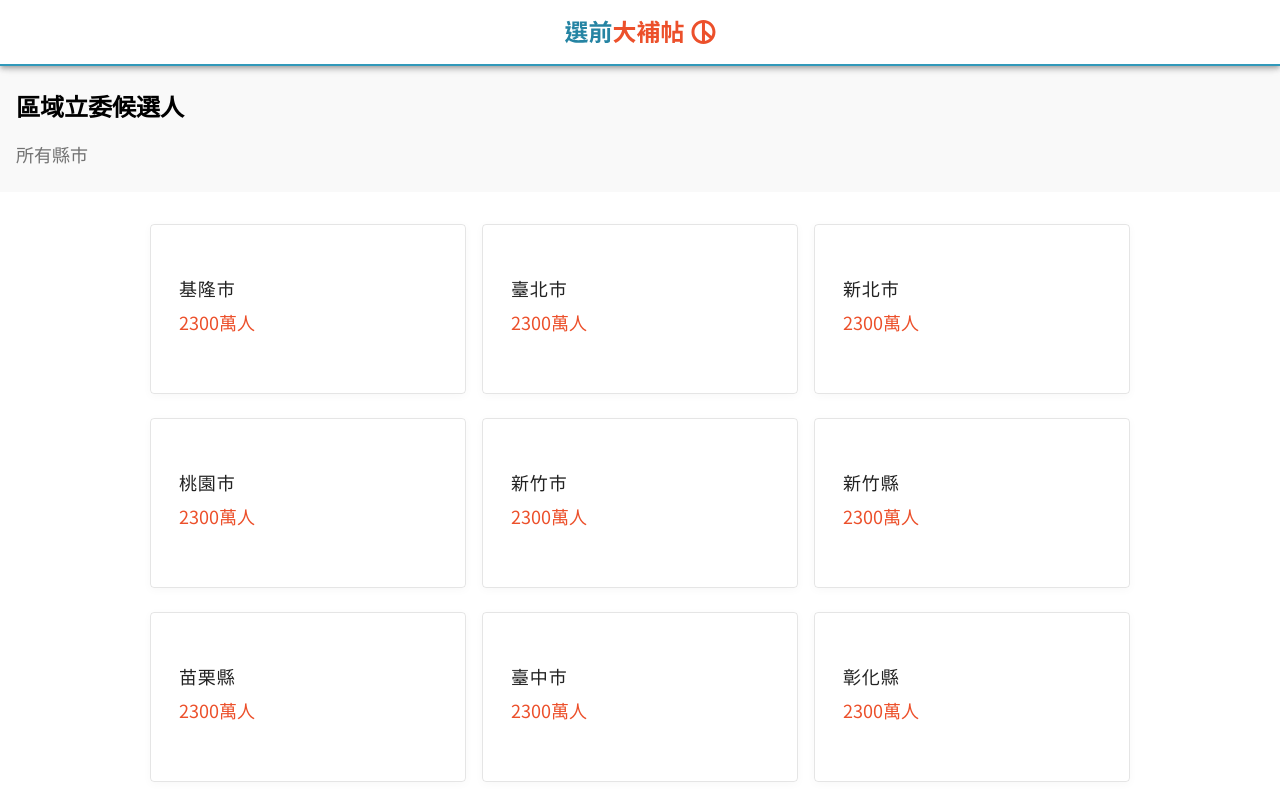
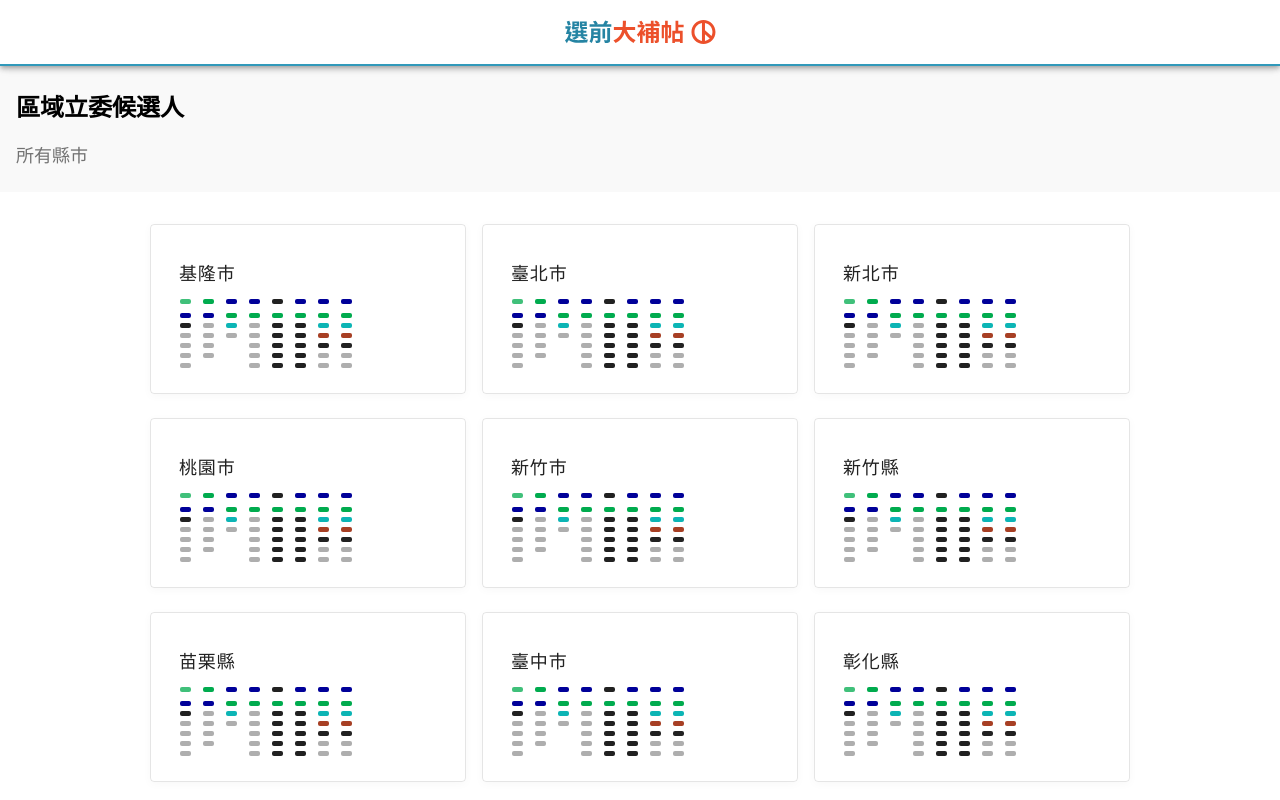
Before and after one commit to g0v/2020voting-guide, a React (Create React App) app in the folder mobile/: page /regional in a window 1280 px wide. Shown: the top 800 px of the page. Built offline with nearby package versions, Linux system fonts and the light colour scheme.

Commit message:
add party distribution

```diff
--- a/mobile/src/components/ConstituencyCounty/County.tsx
+++ b/mobile/src/components/ConstituencyCounty/County.tsx
@@ -12,6 +12,7 @@ const desktopStyle = makeStyles({
     },
     listItem: {
         boxSizing: 'border-box',
+        position: 'relative',
         marginTop: '24px',
         marginRight: '8px',
         marginLeft: '8px',
@@ -24,10 +25,13 @@ const desktopStyle = makeStyles({
         borderRadius: '4px',
         display: 'inline-block',
     },
-    cityName: {
+    regionName: {
         boxSizing: 'border-box',
         display: 'block',
         'line-height': '36px',
+        position: 'absolute',
+        top: '29px',
+        left: '28px',
         /* Font */
         color: '#222',
         'font-family': 'Noto Sans TC',
@@ -36,29 +40,113 @@ const desktopStyle = makeStyles({
         'font-size': '24px',
         'letter-spacing': '0.0357143em',
     },
-    cityInfo: {
+    regionInfo: {
         boxSizing: 'border-box',
-        'line-height': '27px',
+        position: 'absolute',
+        top: `${74-5}px`,//74-5
+        left: `${29-12}px`,
+    },
+    regionInfoCellRow: {
+        fontSize: 0,
+    },
+    regionInfoCell: {
+        boxSizing: 'border-box',
+        'width': '11px',
+        'height': '5px',
+        'border-radius': '2px',
         marginTop: '5px',
-        /* Font */
-        'font-family': 'Noto Sans TC',
-        'font-style': 'normal',
-        'font-weight': 'normal',
-        'font-size': '18px',
-        color: '#EC502B',
+        marginLeft: '12px',
+        display: 'inline-block',
     },
 });
 const mobileStyle = makeStyles({
+    regionInfoCell: {
+    },
     listItemWrapper: {
     },
     listItem: {
         padding: '20px',
     },
-    cityName: {
-    },
-    cityInfo: {
+    regionName: {
     },
 });
+
+const partyColorLookup: {[index: string]: any} = {
+    'dpp': '#00AB4E',
+    'tmd': '#0CB5B5',
+    'no_party':'#212121',
+    'gjin': '#A73F24',
+    'party01': '#40C07A',
+    'kmt': '#000099',
+    'other_party': '#AEAEAE',
+};
+
+const regionInfoData = [
+    // column #1
+    ['party01', 'kmt', 'no_party', 'other_party', 'other_party', 'other_party', 'other_party'],
+    // column #2
+    ['dpp', 'kmt', 'other_party', 'other_party', 'other_party', 'other_party'],
+    // column #3
+    ['kmt', 'dpp', 'tmd', 'other_party'],
+    // column #4
+    ['kmt', 'dpp', 'other_party', 'other_party', 'other_party', 'other_party', 'other_party'],
+    // column #5
+    ['no_party', 'dpp', 'no_party', 'no_party', 'no_party', 'no_party', 'no_party'],
+    // column #6
+    ['kmt', 'dpp', 'no_party', 'no_party', 'no_party', 'no_party', 'no_party'],
+    // column #7
+    ['kmt', 'dpp', 'tmd', 'gjin', 'no_party', 'other_party', 'other_party'],
+    // column #8
+    ['kmt', 'dpp', 'tmd', 'gjin', 'no_party', 'other_party', 'other_party'],
+];
+
+const RegionInfoRow = (props?: any) => {
+    const { classes, columnNum, rowIndex, rowData } = props;
+    const cells = [];
+    for (let i = 0; i < columnNum; i++) {
+        const partyName: string = rowData[i];
+        const partyColor = partyColorLookup[partyName];
+        const cellStyle = {
+            background: partyColor
+        };
+
+        cells.push(
+            <div style={cellStyle} className={classes.regionInfoCell} key={`row-${rowIndex}-column-${i}`}></div>
+        );
+    }
+
+    return (
+        <>
+            {cells}
+        </>
+    );
+};
+
+const RegionInfo = (props?: any) => {
+    const { classes, infoData } = props;
+    const columnNum = infoData.length;
+    const rowNum =  Math.max.apply(Math,infoData.map((column: any) => column.length));
+
+    const rows = [];
+    for (let i = 0; i < rowNum; i++) {
+        const rowData = infoData.map((column: any) => column[i]);
+
+        const rowStyle = (i !== 0) ? {} : { marginBottom: '4px' };
+
+        rows.push(
+            <div style={rowStyle} className={classes.regionInfoCellRow}>
+                <RegionInfoRow rowData={rowData} columnNum={columnNum} rowIndex={i} classes={classes} key={`${i}-row`}></RegionInfoRow>
+            </div>
+        );
+    }
+
+
+    return (
+        <div className={classes.regionInfo}>
+            {rows}
+        </div>
+    );
+}
 
 const counties = countyConstituency.map(county => county.name);
 const Constituency = () => {
@@ -84,8 +172,8 @@ const Constituency = () => {
                         divider={true}
                         className={classes.listItem}
                     >
-                        <ListItemText className={classes.cityName} primary={county}></ListItemText>
-                        {isDesktop && <ListItemText className={classes.cityInfo} primary={'2300萬人'}></ListItemText>}
+                        <ListItemText className={classes.regionName} primary={county}></ListItemText>
+                        {isDesktop && <RegionInfo classes={classes} infoData={regionInfoData} />}
                     </ListItem>
                 ))}
             </List>
```
